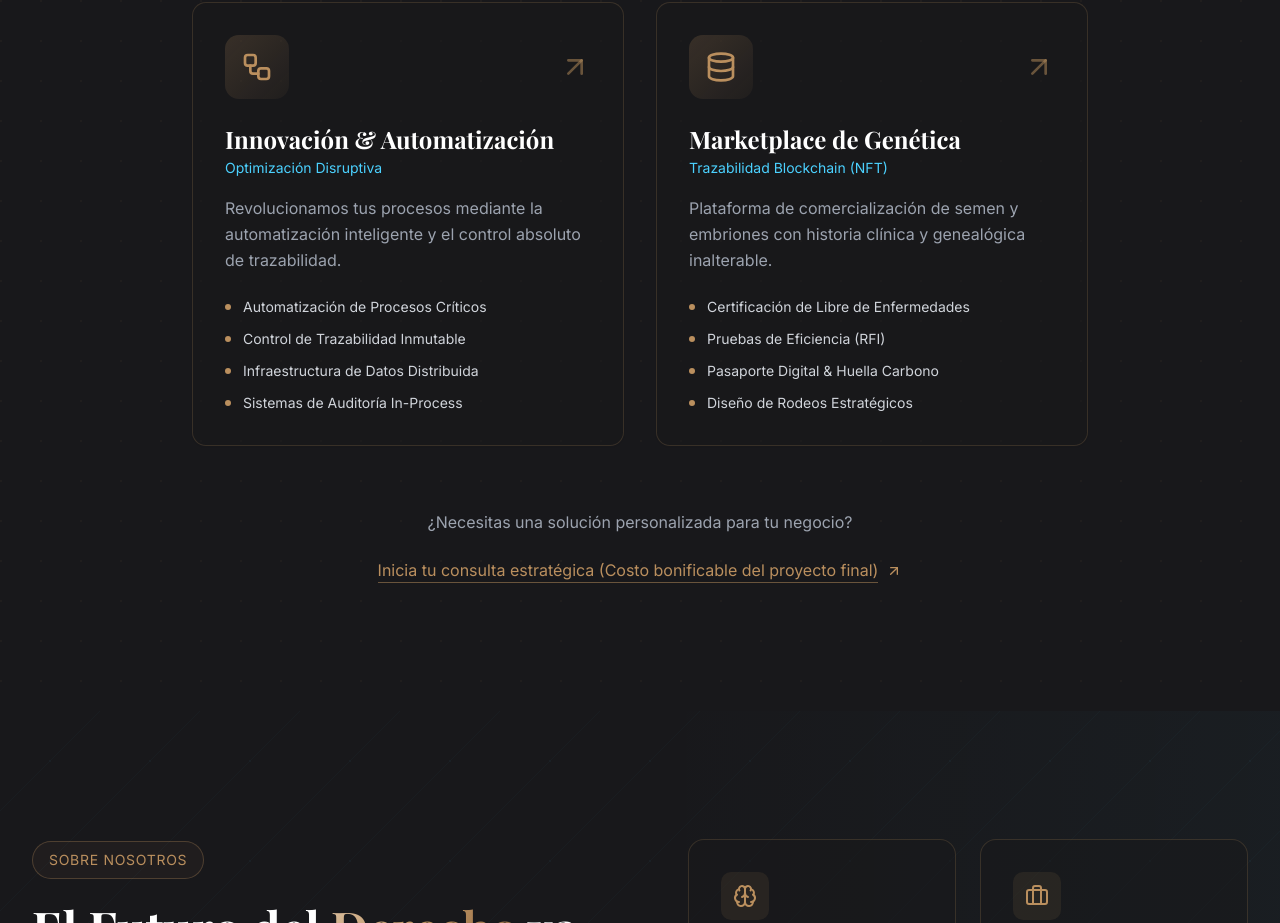
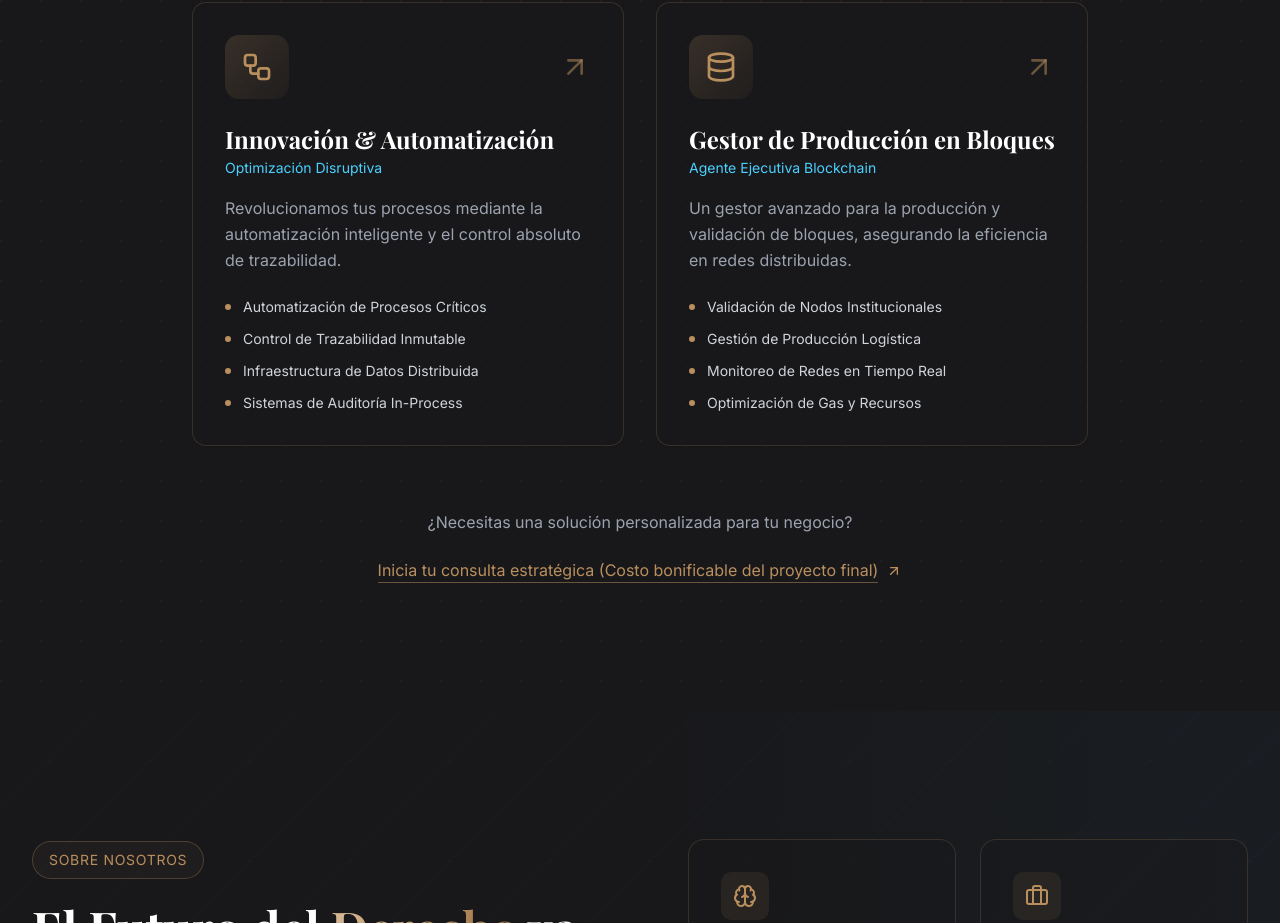
Before and after one commit to arielalcuri/Joana, a React (Vite) app: page /servicio/1 in a window 1280 px wide. Shown: the part 1720-2643 px from the top of the page. Built offline with nearby package versions, Linux system fonts and the light colour scheme.

Commit message:
Fix asset loading for Cloudflare Pages

```diff
--- a/src/components/Navigation.tsx
+++ b/src/components/Navigation.tsx
@@ -18,7 +18,7 @@ const navLinks = [
       { label: 'Asesoramiento Legal', href: '/servicio/asesoria' },
       { label: 'Asesoramiento Financiero', href: '/servicio/asesoria-financiera' },
       { label: 'Innovación & Automatización', href: '/servicio/automatizacion' },
-      { label: 'Marketplace de Genética', href: '/servicio/marketplace-genetica' },
+      { label: 'Gestor de Bloques', href: '/servicio/gestor-bloques' },
     ]
   },
   { label: 'Eventos', href: '/#eventos' },
--- a/src/pages/ServiceDetail.tsx
+++ b/src/pages/ServiceDetail.tsx
@@ -46,18 +46,18 @@ const serviceData = {
         ],
         fullContent: 'La innovación no es una opción, es una necesidad. LexAI diseña infraestructuras que garantizan que cada paso de tu proceso sea auditable, transparente y automático, eliminando el error humano y maximizando la trazabilidad.'
     },
-    'marketplace-genetica': {
-        title: 'Marketplace de Genética',
-        subtitle: 'Trazabilidad Blockchain (NFT)',
+    'gestor-bloques': {
+        title: 'Gestor de Producción en Bloques',
+        subtitle: 'Agente Ejecutiva Blockchain',
         icon: <Database className="w-12 h-12" />,
-        description: 'Desarrollamos plataformas de comercialización de semen y embriones donde la historia clínica y genealógica sea inalterable.',
+        description: 'Gestión técnica y estratégica de la producción de bloques en redes distribuidas. Actuamos como tu agente ejecutiva en el ecosistema blockchain.',
         details: [
-            'Pasaporte Digital (NFT): Identificación inmutable para cada unidad genética.',
-            'Certificación de Sanidad: Registro de libre de enfermedades verificable.',
-            'Eficiencia de Conversión (RFI): Pruebas de rendimiento integradas en el historial.',
-            'Huella de Carbono: Seguimiento de impacto ambiental del animal de origen.'
+            'Gestión de Producción: Monitoreo y validación de bloques en tiempo real.',
+            'Nodos Institucionales: Administración de nodos verificados para empresas.',
+            'Optimización de Gas: Gestión eficiente de costos transaccionales.',
+            'Seguridad Operativa: Blindaje de la infraestructura de validación.'
         ],
-        fullContent: 'Nuestro diferencial radica en la creación de un ecosistema de confianza para el sector ganadero. Cada pajuela o embrión cuenta con un Pasaporte Digital que incluye datos de rendimiento financiero basados en proyecciones de mercado externo.'
+        fullContent: 'Como gestores de producción en bloques, aseguramos que tu participación en redes descentralizadas sea eficiente y segura. Nos encargamos de la complejidad técnica para que tu empresa solo reciba los beneficios de la infraestructura distribuida.'
     }
 };
 
--- a/src/sections/Services.tsx
+++ b/src/sections/Services.tsx
@@ -57,16 +57,16 @@ const services: Service[] = [
     gradient: 'from-sky-blue/20 via-sky-blue/5 to-transparent',
   },
   {
-    id: 'marketplace-genetica',
+    id: 'gestor-bloques',
     icon: <Database className="w-8 h-8" />,
-    title: 'Marketplace de Genética',
-    subtitle: 'Trazabilidad Blockchain (NFT)',
-    description: 'Plataforma de comercialización de semen y embriones con historia clínica y genealógica inalterable.',
+    title: 'Gestor de Producción en Bloques',
+    subtitle: 'Agente Ejecutiva Blockchain',
+    description: 'Un gestor avanzado para la producción y validación de bloques, asegurando la eficiencia en redes distribuidas.',
     features: [
-      'Certificación de Libre de Enfermedades',
-      'Pruebas de Eficiencia (RFI)',
-      'Pasaporte Digital & Huella Carbono',
-      'Diseño de Rodeos Estratégicos',
+      'Validación de Nodos Institucionales',
+      'Gestión de Producción Logística',
+      'Monitoreo de Redes en Tiempo Real',
+      'Optimización de Gas y Recursos',
     ],
     gradient: 'from-gold/20 via-sky-blue/10 to-transparent',
   },
--- a/vite.config.ts
+++ b/vite.config.ts
@@ -5,7 +5,7 @@ import { inspectAttr } from 'kimi-plugin-inspect-react'
 
 // https://vite.dev/config/
 export default defineConfig({
-  base: '/Joana/',
+  base: './',
   plugins: [inspectAttr(), react()],
   resolve: {
     alias: {
```
